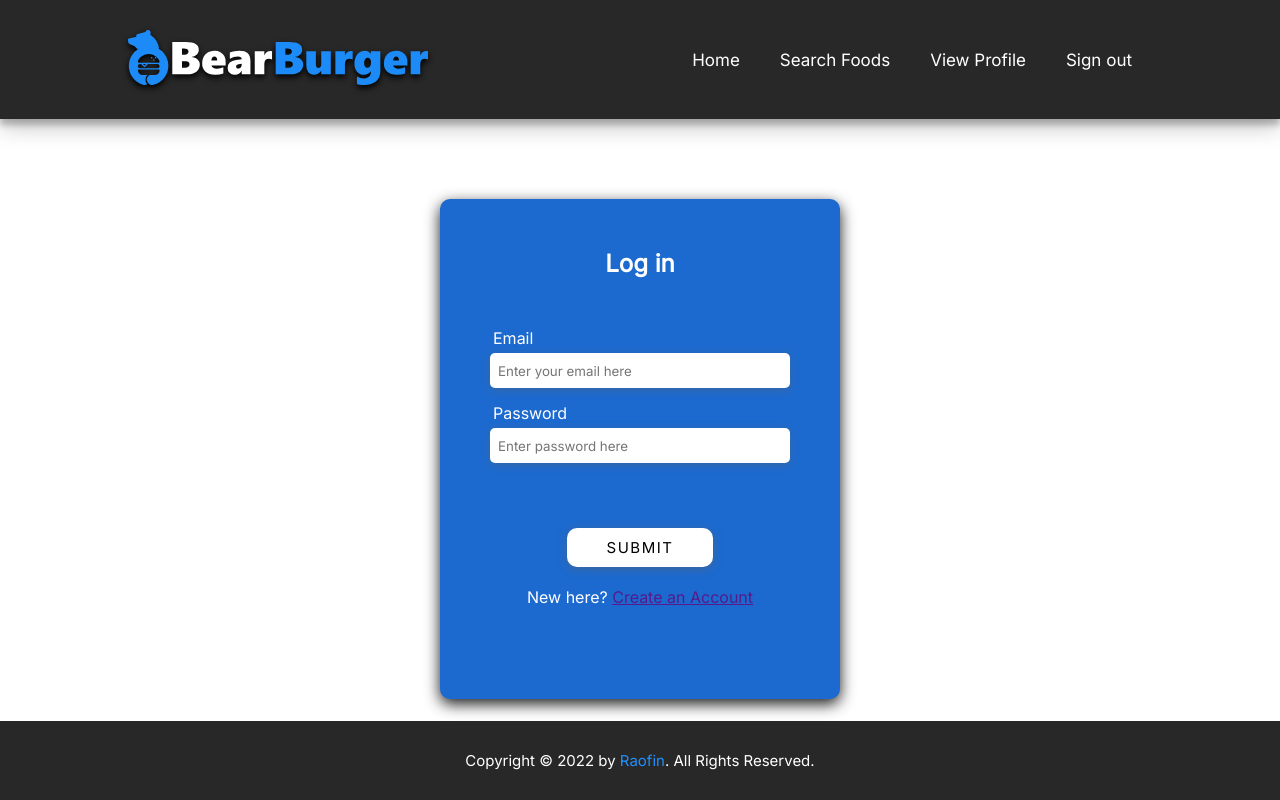
After one commit to Raofin/BearBurger-PHP, a PHP site: page /view/login.php in a window 1280 px wide. The commit adds this page. Run offline with PHP 8.4, Linux system fonts and the light colour scheme.

Commit message:
Add login page

```diff
--- /dev/null
+++ b/index.php
@@ -0,0 +1,3 @@
+<?php
+header("Location: view/welcome.php");
+die();
--- a/css/style.css
+++ b/view/css/style.css
@@ -155,6 +155,10 @@ button {
     width: 100%;
 }
 
+.form-input-error {
+    border: 2px solid rgba(255, 47, 47, 0.767);
+}
+
 .form-fields {
     justify-content: center;
 }
@@ -170,3 +174,7 @@ button {
 .button {
     box-shadow: rgba(99, 99, 99, 0.5) 0px 2px 8px 0px;
 }
+
+.success {
+    color: green;
+}
--- /dev/null
+++ b/view/footer.php
@@ -0,0 +1,7 @@
+</body>
+
+<footer class="footer">
+    <p>Copyright © 2022 by <a href="http://raofin.net">Raofin</a>. All Rights Reserved.</p>
+</footer>
+
+</html>
--- /dev/null
+++ b/view/header.php
@@ -0,0 +1,14 @@
+<!DOCTYPE html>
+<html lang="en">
+
+<head>
+    <meta charset="UTF-8">
+    <meta http-equiv="X-UA-Compatible" content="IE=edge">
+    <meta name="viewport" content="width=device-width, initial-scale=1.0">
+    <link href="css/style.css" type="text/css" rel="stylesheet">
+    <script src="https://ajax.googleapis.com/ajax/libs/jquery/3.6.0/jquery.min.js"></script>
+    <script src="js/external.js"></script>
+    <title>Bear Burger</title>
+</head>
+
+<body>
--- /dev/null
+++ b/view/js/external.js
@@ -0,0 +1,13 @@
+$(document).ready(function () {
+    $("#login-form").submit(function (event) {
+        event.preventDefault();
+        var email = $("#input-email").val();
+        var password = $("#input-password").val();
+        var submit = $("#form-submit").val();
+        $(".error-message").load("../controller/validation/login-validate.php", {
+            email: email,
+            password: password,
+            submit: submit
+        });
+    });
+});
--- /dev/null
+++ b/view/login.php
@@ -0,0 +1,37 @@
+<?php require 'header.php' ?>
+
+<header>
+    <a class="logo" href="/"><img src="img/logo.svg" alt="logo"></a>
+    <nav>
+        <ul class="nav__links">
+            <li><a href="#">Home</a></li>
+            <li><a href="#">Search Foods</a></li>
+            <li><a href="#">View Profile</a></li>
+            <li><a href="#">Sign out</a></li>
+        </ul>
+    </nav>
+</header>
+<div class="center">
+    <form id="login-form" action="validate.php" method="POST" class="form-body">
+        <h2 class="title">Log in</h2>
+        <div>
+            <div>
+                <label class="form-label">Email</label>
+                <input class="form-textbox" id="input-email" name="email" type="text" placeholder="Enter your email here">
+            </div>
+            <div>
+                <label class="form-label">Password</label>
+                <input class="form-textbox" id="input-password" name="password" type="text" placeholder="Enter password here">
+            </div>
+        </div>
+        <p class="error-message"></p>
+        <div class="center">
+            <input id="form-submit" type="submit" class="button">
+        </div>
+        <div class="center-text">
+            New here? <a href="">Create an Account</a>
+        </div>
+    </form>
+</div>
+
+<?php require 'footer.php' ?>
```
Also changed, not shown: controller/validation/login-validate.php (added, +33 -0 lines), login.html (deleted, +0 -58 lines), view/img/logo.svg (renamed from img/logo.svg), view/welcome.php (renamed from index.html).
